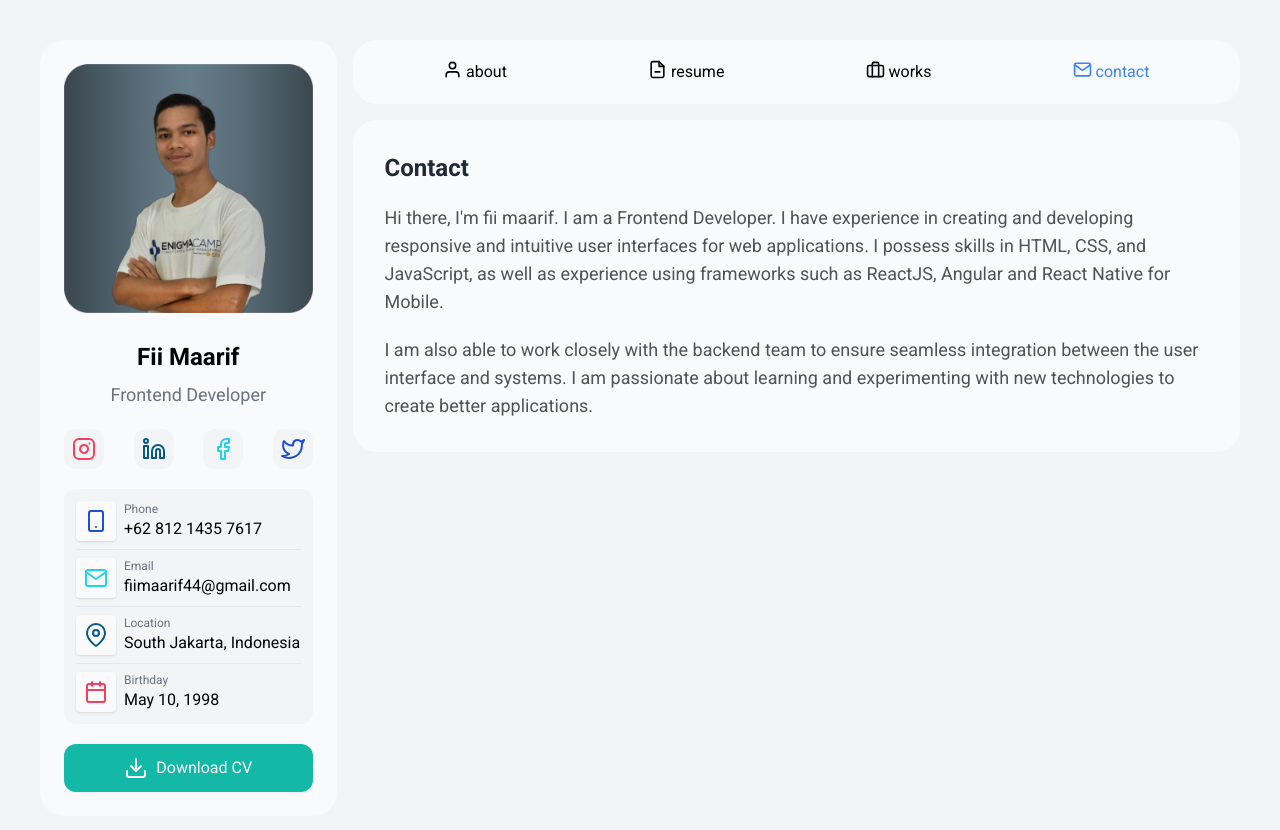
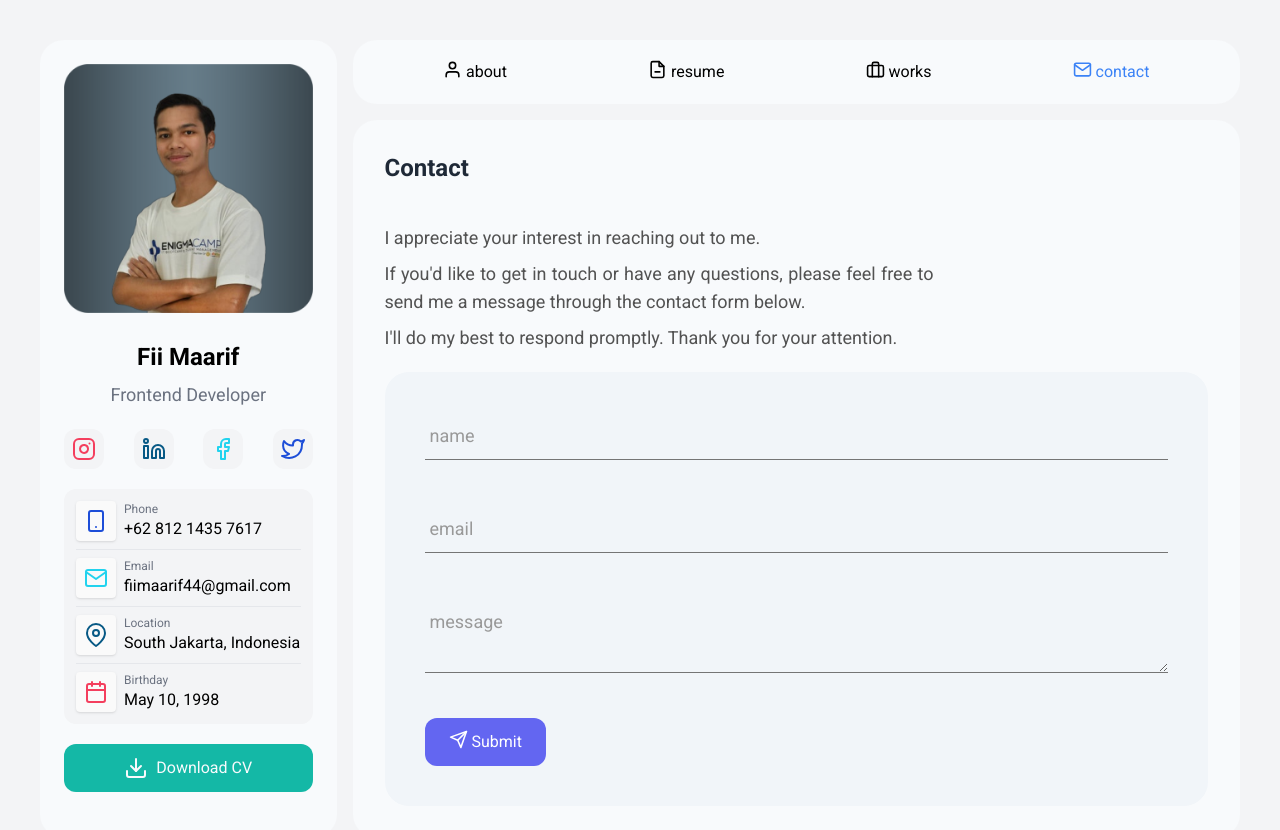
Before and after one commit to fiimaarif/personal-web-revamp, a Next.js app: page / in a window 1280 px wide. Both pictures are taken after a click on the button "contact". Shown: the top 830 px of the page. Built offline with nearby package versions, Linux system fonts and the light colour scheme.

Commit message:
[FEAT]-Create section contact

```diff
--- /dev/null
+++ b/src/components/form/index.tsx
@@ -0,0 +1,23 @@
+import React from "react";
+
+type CustomFormProps = {
+    label: string;
+    type: string;
+};
+
+function CustomForm({label, type} : CustomFormProps) {
+    return (
+        <div className="custom-form-group">
+            {type === 'textarea' ? (
+                <textarea className="custom-form-input custom-form-textarea" required />
+            ) : (
+                <input type={type} className="custom-form-input" required />
+            )}
+            <span className="custom-form-highlight"></span>
+            <span className="custom-form-bar"></span>
+            <label className="custom-form-label">{label}</label>
+        </div>
+    );
+}
+
+export default CustomForm;
--- a/src/components/main/contact/index.tsx
+++ b/src/components/main/contact/index.tsx
@@ -1,27 +1,36 @@
-import React from 'react'
+import CustomForm from "@/components/form";
+import React from "react";
+import { Send } from "react-feather";
 
 function Contact() {
     return (
         <main className="p-8 bg-slate-50 rounded-3xl">
-          <h1 className="text-2xl font-semibold text-gray-800 mb-5">Contact</h1>
-          <article>
+            <h1 className="text-2xl font-semibold text-gray-800 mb-5">
+                Contact
+            </h1>
+            <article className="py-5 w-full md:w-8/12 text-justify">
+                <p className="text-lg text-neutral-600">I appreciate your interest in reaching out to me.</p>
+                <p className="text-lg text-neutral-600 py-2">
+                    If you'd like to get in touch or have any questions, please
+                    feel free to send me a message through the contact form
+                    below.
+                </p>
                 <p className="text-lg text-neutral-600">
-                  Hi there, I'm fii maarif. I am a Frontend Developer. I have
-                  experience in creating and developing responsive and intuitive
-                  user interfaces for web applications. I possess skills in
-                  HTML, CSS, and JavaScript, as well as experience using
-                  frameworks such as ReactJS, Angular and React Native for
-                  Mobile.
-              </p>
-              <p className="mt-5 text-lg text-neutral-600">
-                  I am also able to work closely with the backend team to ensure
-                  seamless integration between the user interface and systems. I
-                  am passionate about learning and experimenting with new
-                  technologies to create better applications.
+                    I'll do my best to respond promptly. Thank you for your
+                    attention.
                 </p>
             </article>
+            <div className="bg-slate-100 p-10 rounded-3xl">
+                <CustomForm type="text" label="name" />
+                <CustomForm type="email" label="email" />
+                <CustomForm type="textarea" label="message" />
+                <button className="mt-4 flex bg-indigo-500 text-white py-3 px-6 rounded-xl hover:bg-indigo-600 transition duration-300">
+                    <Send size={19} className="mr-1" />
+                    Submit
+                </button>
+            </div>
         </main>
-  )
+    );
 }
 
-export default Contact
+export default Contact;
--- a/src/styles/globals.css
+++ b/src/styles/globals.css
@@ -26,3 +26,82 @@ body {
     text-wrap: balance;
   }
 }
+
+.custom-form-group {
+  position: relative;
+  margin-bottom: 45px;
+}
+
+.custom-form-input {
+  font-size: 18px;
+  padding: 10px 10px 10px 5px;
+  display: block;
+  width: 100%;
+  border: none;
+  border-bottom: 1px solid #757575;
+  background: none;
+}
+
+.custom-form-input:focus {
+  outline: none;
+  background: none;
+}
+
+.custom-form-highlight {
+  position: absolute;
+  height: 60%;
+  width: 100px;
+  top: 25%;
+  left: 0;
+  pointer-events: none;
+  opacity: 0.5;
+}
+
+.custom-form-bar {
+  position: relative;
+  display: block;
+  width: 100%;
+}
+
+.custom-form-bar:before, .custom-form-bar:after {
+  content: '';
+  height: 2px;
+  width: 0;
+  bottom: 1px;
+  position: absolute;
+  background: #5264AE;
+  transition: 0.2s ease all;
+  -moz-transition: 0.2s ease all;
+  -webkit-transition: 0.2s ease all;
+}
+
+.custom-form-bar:before {
+  left: 50%;
+}
+
+.custom-form-bar:after {
+  right: 50%;
+}
+
+.custom-form-input:focus ~ .custom-form-bar:before, .custom-form-input:focus ~ .custom-form-bar:after {
+  width: 50%;
+}
+
+.custom-form-group label {
+  color: #999;
+  font-size: 18px;
+  font-weight: normal;
+  position: absolute;
+  pointer-events: none;
+  left: 5px;
+  top: 10px;
+  transition: 0.2s ease all;
+  -moz-transition: 0.2s ease all;
+  -webkit-transition: 0.2s ease all;
+}
+
+.custom-form-input:focus ~ .custom-form-label, .custom-form-input:valid ~ .custom-form-label {
+  top: -20px;
+  font-size: 14px;
+  color: #5264AE;
+}
```
Lines whose indentation alone changed are shown as unchanged.
